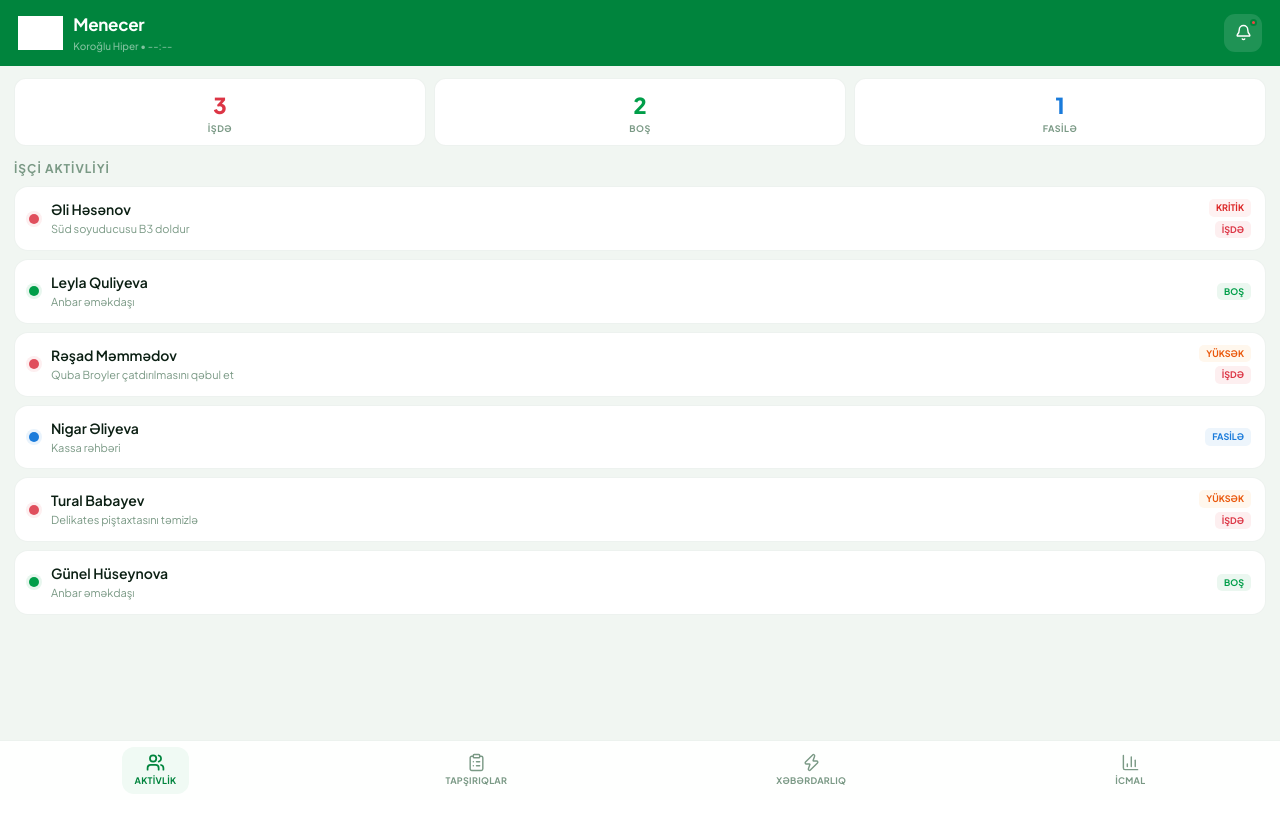
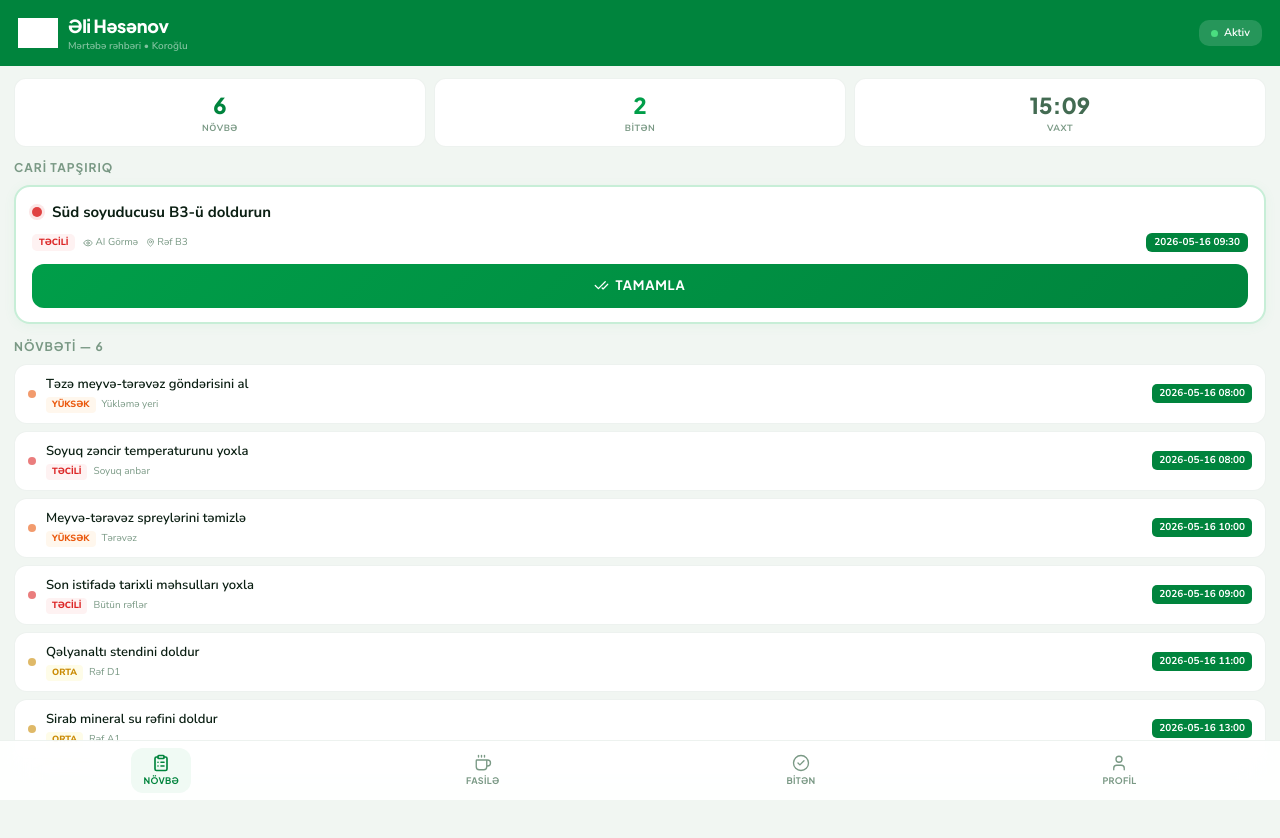
Before and after one commit to EmbeddedDesignEngineer/pasha-hackathon-6_employee-app, a Next.js app: page / in a window 1280 px wide. Shown: the top 838 px of the page. Before the commit the page ends 800 px from the top, so only its background shows below. Built offline with nearby package versions, Linux system fonts and the light colour scheme; grey boxes are pictures that could not be loaded.

Commit message:
Updating page

```diff
--- a/app/page.tsx
+++ b/app/page.tsx
@@ -3,7 +3,7 @@ import EmployeePage from "@/app/EmployeePage";
 
 export default function Home() {
   return (
-      <ManagerPage />
-      // <EmployeePage />
+      // <ManagerPage />
+      <EmployeePage />
   );
 }
```
